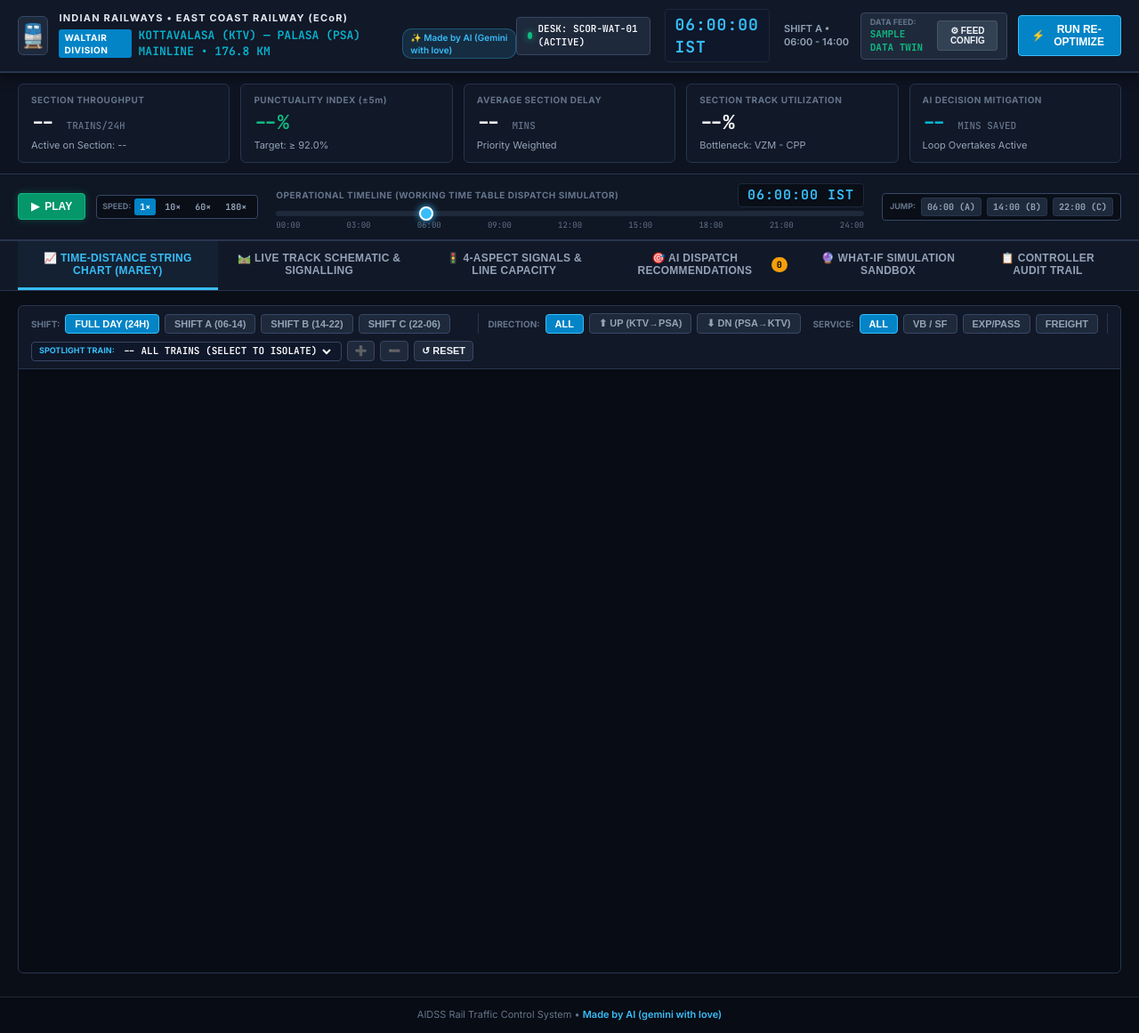
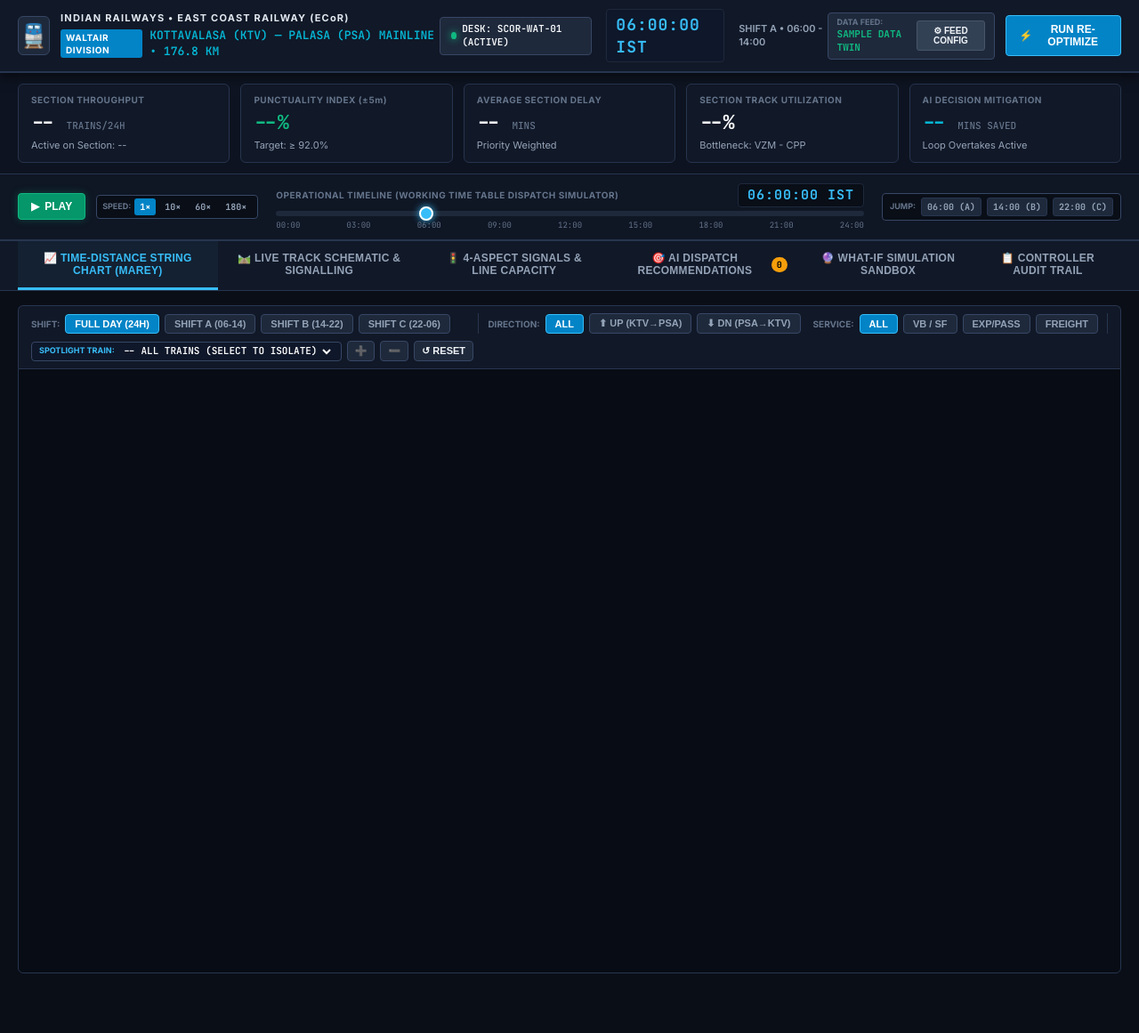
Before and after one commit to lakshya-khare/AI-integrated-decision-support-system-AIDSS, a plain HTML site: page frontend/index.html in a window 1280 px wide. Shown: the whole page at 89% size. After the commit the page ends 1110 px from the top, so only its background shows below. Drawn offline with Linux system fonts and the light colour scheme; files that its build step writes are made by us from their sources; no server answers; files whose address does not match are found by name.

```diff
--- a/frontend/index.html
+++ b/frontend/index.html
@@ -21,7 +21,6 @@
                 <div class="section-title">
                     <span class="division-tag">WALTAIR DIVISION</span>
                     <span class="corridor-name">KOTTAVALASA (KTV) — PALASA (PSA) MAINLINE &bull; 176.8 KM</span>
-                    <span style="display:inline-flex; align-items:center; gap:4px; font-size:10px; color:#38bdf8; background:rgba(56,189,248,0.12); border:1px solid rgba(56,189,248,0.3); padding:2px 8px; border-radius:10px; margin-left:8px; font-weight:600;">✨ Made by AI (Gemini with love)</span>
                 </div>
             </div>
         </div>
@@ -706,12 +705,6 @@
         </div>
     </div>
 
-    <!-- Application Footer -->
-    <footer style="text-align: center; padding: 12px 20px; font-size: 11px; color: #64748b; background: #080c14; border-top: 1px solid #1e293b; margin-top: 10px;">
-        <span>AIDSS Rail Traffic Control System &bull; </span>
-        <span style="color: #38bdf8; font-weight: 600;">Made by AI (gemini with love)</span>
-    </footer>
-
     <!-- Scripts -->
     <script src="/static/js/marey_chart.js"></script>
     <script src="/static/js/track_schematic.js"></script>
```
Also changed, not shown: 1 other file.
